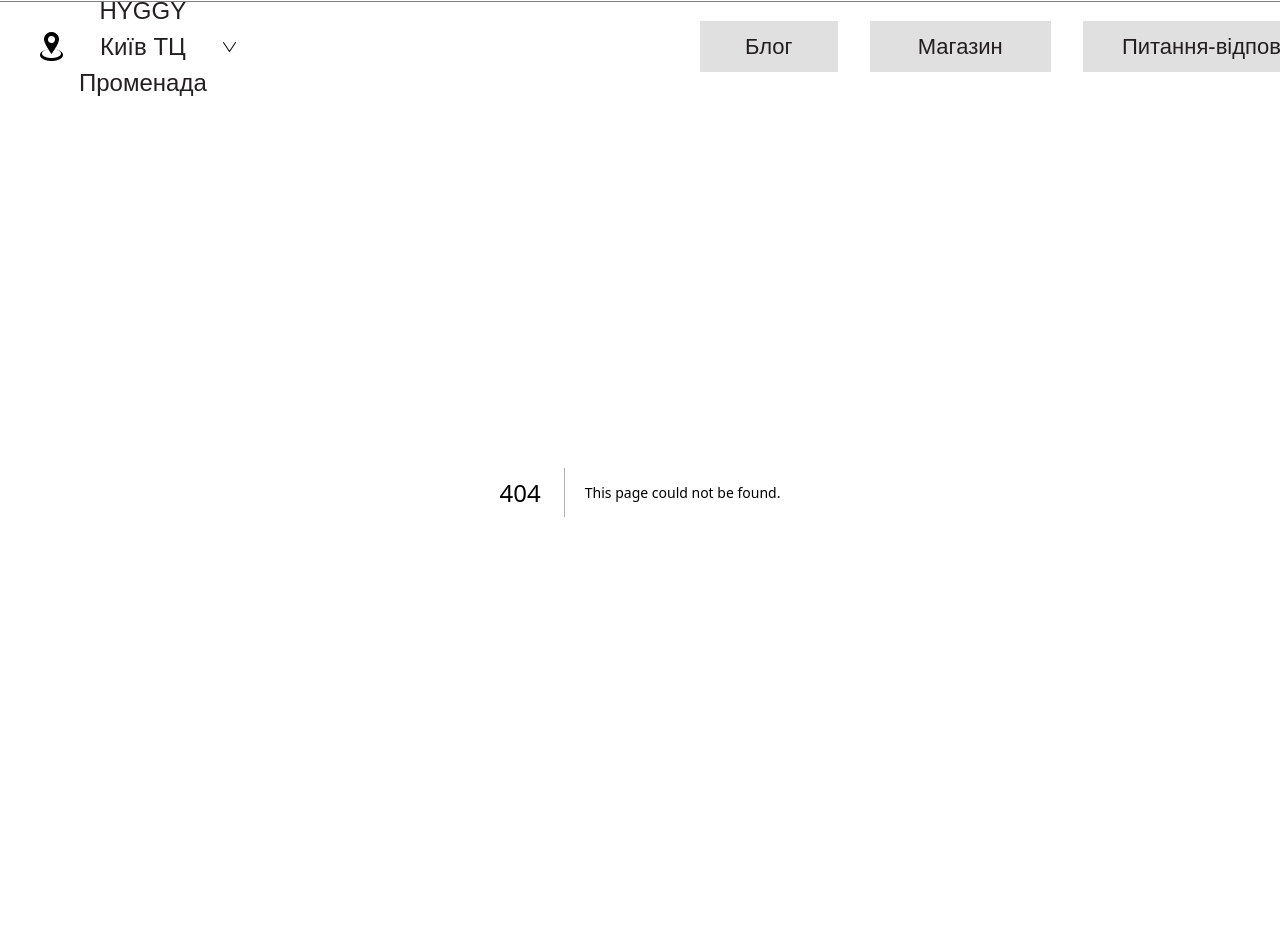
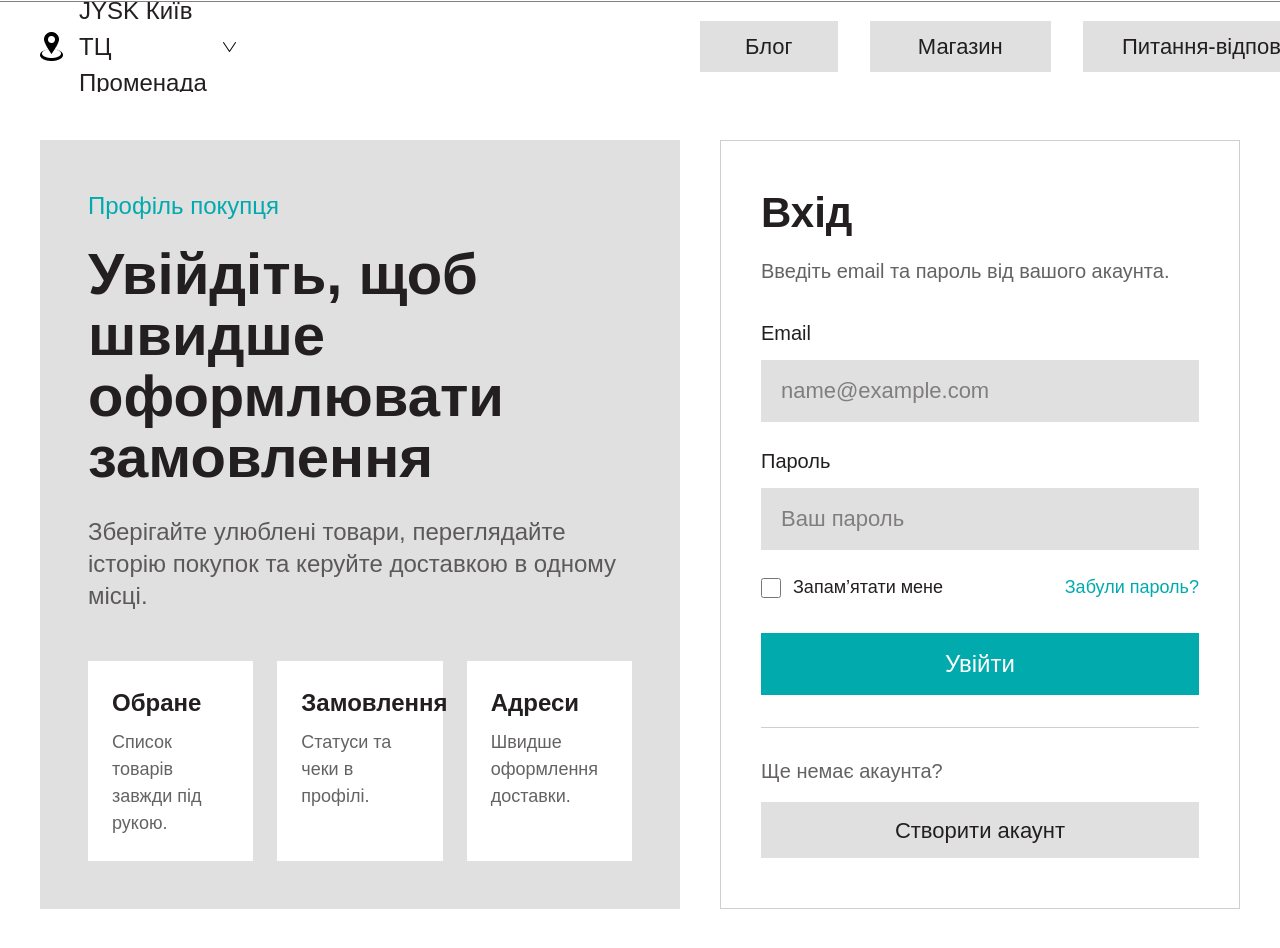
Before and after one commit to iTaras06/jysk-team-project, a Next.js app: page /login in a window 1280 px wide. Before the commit this address had no page. Shown: the part 208-1156 px from the top of the page. Before the commit the page ends 1100 px from the top, so only its background shows below. Built offline with nearby package versions, Linux system fonts and the light colour scheme.

Commit message:
Подправил Header.jsx, сделал форму входа в аккаунт

```diff
--- /dev/null
+++ b/src/app/login/page.tsx
@@ -0,0 +1,105 @@
+import Link from "next/link";
+
+export default function LoginPage() {
+  return (
+    <main className="min-h-[calc(100vh-300px)] bg-white text-[#231F20]">
+      <section className="mx-auto flex max-w-[1700px] gap-10 px-10 py-12">
+        <div className="flex flex-1 flex-col justify-between bg-[#E0E0E0] p-12">
+          <div>
+            <p className="text-[24px] font-medium text-[#00AAAD]">
+              Профіль покупця
+            </p>
+            <h1 className="mt-5 max-w-[660px] text-[58px] leading-[1.05] font-bold">
+              Увійдіть, щоб швидше оформлювати замовлення
+            </h1>
+            <p className="mt-7 max-w-[620px] text-[24px] leading-[1.35] text-[#231F20B3]">
+              Зберігайте улюблені товари, переглядайте історію покупок та
+              керуйте доставкою в одному місці.
+            </p>
+          </div>
+
+          <div className="mt-12 grid grid-cols-3 gap-6">
+            <div className="bg-white p-6">
+              <p className="text-[24px] font-bold">Обране</p>
+              <p className="mt-2 text-[18px] text-[#231F20B3]">
+                Список товарів завжди під рукою.
+              </p>
+            </div>
+            <div className="bg-white p-6">
+              <p className="text-[24px] font-bold">Замовлення</p>
+              <p className="mt-2 text-[18px] text-[#231F20B3]">
+                Статуси та чеки в профілі.
+              </p>
+            </div>
+            <div className="bg-white p-6">
+              <p className="text-[24px] font-bold">Адреси</p>
+              <p className="mt-2 text-[18px] text-[#231F20B3]">
+                Швидше оформлення доставки.
+              </p>
+            </div>
+          </div>
+        </div>
+
+        <div className="w-[520px] border border-[#00000030] bg-white p-10">
+          <h2 className="text-[42px] font-bold">Вхід</h2>
+          <p className="mt-3 text-[20px] text-[#231F20B3]">
+            Введіть email та пароль від вашого акаунта.
+          </p>
+
+          <form className="mt-8 flex flex-col gap-6">
+            <label className="flex flex-col gap-3 text-[20px] font-medium">
+              Email
+              <input
+                type="email"
+                name="email"
+                placeholder="name@example.com"
+                className="h-[62px] bg-[#E0E0E0] px-5 text-[22px] font-normal outline-none placeholder:text-[#231F2082]"
+                required
+              />
+            </label>
+
+            <label className="flex flex-col gap-3 text-[20px] font-medium">
+              Пароль
+              <input
+                type="password"
+                name="password"
+                placeholder="Ваш пароль"
+                className="h-[62px] bg-[#E0E0E0] px-5 text-[22px] font-normal outline-none placeholder:text-[#231F2082]"
+                required
+              />
+            </label>
+
+            <div className="flex items-center justify-between text-[18px]">
+              <label className="flex items-center gap-3">
+                <input type="checkbox" name="remember" className="h-5 w-5" />
+                Запам&rsquo;ятати мене
+              </label>
+              <Link href="/" className="font-medium text-[#00AAAD]">
+                Забули пароль?
+              </Link>
+            </div>
+
+            <button
+              type="submit"
+              className="mt-2 h-[62px] bg-[#00AAAD] text-[24px] font-medium text-white"
+            >
+              Увійти
+            </button>
+          </form>
+
+          <div className="mt-8 border-t border-[#00000030] pt-7">
+            <p className="text-[20px] text-[#231F20B3]">
+              Ще немає акаунта?
+            </p>
+            <Link
+              href="/"
+              className="mt-4 flex h-[56px] items-center justify-center bg-[#E0E0E0] text-[22px] font-medium"
+            >
+              Створити акаунт
+            </Link>
+          </div>
+        </div>
+      </section>
+    </main>
+  );
+}
--- a/src/app/page.tsx
+++ b/src/app/page.tsx
@@ -37,7 +37,7 @@ export default function Home() {
 
   return (
     <main className="w-full bg-white text-[#231F20]">
-      <section className="mx-auto flex max-w-[1700px] gap-8 px-10 py-10">
+      <section id="store" className="mx-auto flex max-w-[1700px] gap-8 px-10 py-10">
         <div className="flex min-h-[420px] flex-1 bg-[#E0E0E0]">
           <div className="flex w-[52%] flex-col justify-center px-14">
             <p className="mb-5 text-[24px] font-medium text-[#00AAAD]">
@@ -90,7 +90,7 @@ export default function Home() {
         </aside>
       </section>
 
-      <section className="mx-auto max-w-[1700px] px-10 pb-12">
+      <section id="categories" className="mx-auto max-w-[1700px] px-10 pb-12">
         <div className="mb-7 flex items-end justify-between">
           <h2 className="text-[42px] font-bold">Популярные категории</h2>
           <button className="h-[51px] w-[210px] bg-[#E0E0E0] text-[22px]">
@@ -134,7 +134,7 @@ export default function Home() {
         </div>
       </section>
 
-      <section className="mx-auto max-w-[1700px] px-10 py-12">
+      <section id="recommended" className="mx-auto max-w-[1700px] px-10 py-12">
         <div className="mb-7 flex items-end justify-between">
           <h2 className="text-[42px] font-bold">Рекомендуем</h2>
           <button className="h-[51px] w-[181px] bg-[#E0E0E0] text-[22px]">
@@ -165,6 +165,31 @@ export default function Home() {
           ))}
         </div>
       </section>
+
+      <section id="blog" className="mx-auto max-w-[1700px] px-10 pb-12">
+        <div className="grid grid-cols-3 gap-8">
+          <div id="faq" className="bg-[#E0E0E0] p-8">
+            <p className="text-[28px] font-bold">Питання-відповіді</p>
+            <p className="mt-3 text-[20px] text-[#231F20B3]">
+              Допоможемо з оплатою, доставкою, поверненням та вибором товарів.
+            </p>
+          </div>
+          <div id="jobs" className="bg-[#E0E0E0] p-8">
+            <p className="text-[28px] font-bold">Робота в JYSK</p>
+            <p className="mt-3 text-[20px] text-[#231F20B3]">
+              Відкриті позиції для магазинів, складу та офісної команди.
+            </p>
+          </div>
+          <div className="bg-[#E0E0E0] p-8">
+            <p className="text-[28px] font-bold">Блог</p>
+            <p className="mt-3 text-[20px] text-[#231F20B3]">
+              Ідеї для дому, сезонні добірки та практичні поради.
+            </p>
+          </div>
+        </div>
+        <div id="favorites" className="h-0" />
+        <div id="cart" className="h-0" />
+      </section>
     </main>
   );
 }
--- a/src/components/layout/Header.tsx
+++ b/src/components/layout/Header.tsx
@@ -1,104 +1,92 @@
 import Image from "next/image";
+import Link from "next/link";
+
+const navLinks = [
+  { href: "/#blog", label: "Блог", width: "w-[138px]" },
+  { href: "/#recommended", label: "Магазин", width: "w-[181px]" },
+  { href: "/#faq", label: "Питання-відповіді", width: "w-[260px]" },
+  { href: "/#jobs", label: "Робота", width: "w-[181px]" },
+];
 
 export default function Header() {
   return (
-    <header className="w-full h-[300px] text-[#231F20]" >
-
+    <header className="h-[300px] w-full text-[#231F20]">
       <div className="h-[59px] w-full bg-[#00AAAD]" />
 
-      <div className="h-[240px] w-full bg-[#FFFFFF]">
+      <div className="h-[240px] w-full bg-white">
+        <div className="w-full border-b border-[#00000080]">
+          <div className="mx-[5%] flex h-[150px] items-center px-10">
+            <Link href="/" aria-label="На головну">
+              <Image src="/icons/logo.png" alt="JYSK" width={110} height={71} />
+            </Link>
 
-        <div className="w-full border-b border-[#00000080]">
+            <Link
+              href="/#categories"
+              className="ml-10 flex items-center gap-14"
+            >
+              <div className="flex h-[30px] w-[56px] flex-col justify-between">
+                <span className="h-[4px] w-full bg-black" />
+                <span className="h-[4px] w-full bg-black" />
+                <span className="h-[4px] w-full bg-black" />
+              </div>
+              <span className="text-[30px] font-medium">Меню</span>
+            </Link>
 
-          <div className="mx-[5%] flex h-[150px] items-center px-10">
-            <Image src="/icons/logo.png" alt="logo" width={110} height={71} />
+            <form
+              action="/"
+              className="ml-16 flex h-[71px] max-w-[670px] flex-1 items-center rounded-[10px] bg-[#E0E0E0] px-6"
+              role="search"
+            >
+              <input
+                type="search"
+                name="search"
+                placeholder="Пошук..."
+                className="flex-1 bg-transparent text-[24px] text-[#231F2082] outline-none placeholder:text-[#231F2082]"
+              />
 
-            <div className="ml-10 flex items-center gap-14 cursor-pointer">
-
-              <div className="flex h-[30px] w-[56px] flex-col justify-between">
-                <span className="h-[4px] w-full bg-black"></span>
-                <span className="h-[4px] w-full bg-black"></span>
-                <span className="h-[4px] w-full bg-black"></span>
-              </div>
-
-              <span className="text-[30px] font-medium">Меню</span>
-
-            </div>
-
-
-
-
-            <div className="ml-16 flex h-[71px] flex-1 max-w-[670px] items-center rounded-[10px] bg-[#E0E0E0] px-6">
-
-              <input type="text" placeholder="Пошук..." className="flex-1 bg-transparent text-[24px] text-[#231F2082] outline-none placeholder:text-[#231F2082]" />
-
-              <button className="shrink-0">
-                <Image src="/icons/lens.png" alt="lens" width={29} height={29} />
+              <button
+                type="submit"
+                className="shrink-0"
+                aria-label="Знайти товари"
+              >
+                <Image src="/icons/lens.png" alt="" width={29} height={29} />
               </button>
-
-            </div>
-
-
-
+            </form>
 
             <div className="ml-auto flex shrink-0 items-center gap-[25px]">
-              <button><Image src="/icons/fav.png" alt="fav" width={75} height={60} /></button>
-              <button><Image src="/icons/prof.png" alt="prof" width={40} height={62} /></button>
-              <button><Image src="/icons/cart.png" alt="cart" width={64} height={63} /></button>
+              <Link href="/#favorites" aria-label="Обране">
+                <Image src="/icons/fav.png" alt="" width={75} height={60} />
+              </Link>
+              <Link href="/login" aria-label="Увійти в профіль">
+                <Image src="/icons/prof.png" alt="" width={40} height={62} />
+              </Link>
+              <Link href="/#cart" aria-label="Кошик">
+                <Image src="/icons/cart.png" alt="" width={64} height={63} />
+              </Link>
             </div>
-
           </div>
         </div>
 
+        <div className="mx-auto flex h-[89px] max-w-[1700px] items-center px-10">
+          <Link href="/#store" className="flex items-center gap-4">
+            <Image src="/icons/stor.png" alt="" width={23} height={29} />
+            <span className="text-[24px]">JYSK Київ ТЦ Променада</span>
+            <Image src="/icons/check.png" alt="" width={18} height={18} />
+          </Link>
 
-        <div className="mx-auto flex h-[89px] max-w-[1700px] items-center px-10">
-
-          <button className="flex items-center gap-4">
-
-            <Image
-              src="/icons/stor.png"
-              alt="stor"
-              width={23}
-              height={29}
-            />
-
-            <span className="text-[24px]">
-              HYGGY Київ ТЦ Променада
-            </span>
-
-            <Image
-              src="/icons/check.png"
-              alt="check"
-              width={18}
-              height={18}
-            />
-
-          </button>
-
-          <div className="ml-[500px] flex items-center gap-8">
-
-            <button className="h-[51px] w-[138px] bg-[#E0E0E0] text-[22px]">
-              Блог
-            </button>
-
-            <button className="h-[51px] w-[181px] bg-[#E0E0E0] text-[22px]">
-              Магазин
-            </button>
-
-            <button className="h-[51px] w-[260px] bg-[#E0E0E0] text-[22px]">
-              Питання-відповіді
-            </button>
-
-            <button className="h-[51px] w-[181px] bg-[#E0E0E0] text-[22px]">
-              Робота
-            </button>
-
-          </div>
-
+          <nav className="ml-[500px] flex items-center gap-8" aria-label="Головна навігація">
+            {navLinks.map((link) => (
+              <Link
+                href={link.href}
+                className={`flex h-[51px] ${link.width} items-center justify-center bg-[#E0E0E0] text-[22px] transition hover:bg-[#D3D3D3]`}
+                key={link.href}
+              >
+                {link.label}
+              </Link>
+            ))}
+          </nav>
         </div>
-
       </div>
-
     </header>
   );
 }
```
